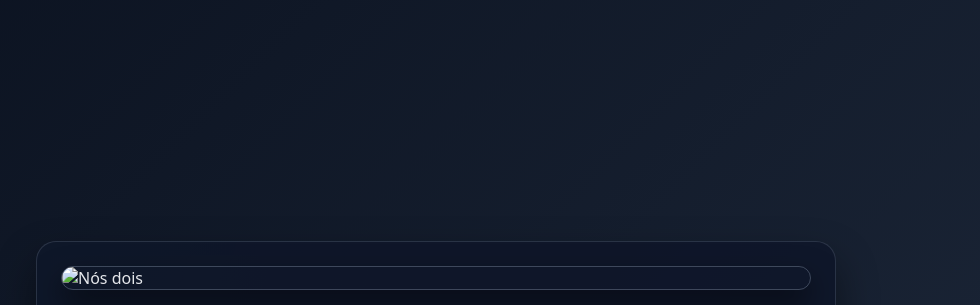
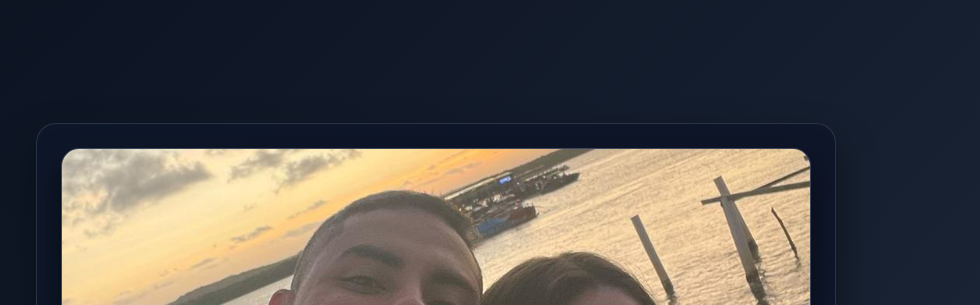
Before and after one commit to Andre-prog-dev/cartinha-gi, a plain HTML site: page index.html in a window 1280 px wide. Shown: the top 305 px of the page, without its empty margins (204-1184 px from the left). Drawn offline with Linux system fonts and the light colour scheme.

Commit message:
Update index.html

```diff
--- a/index.html
+++ b/index.html
@@ -156,7 +156,7 @@
     <!-- FOTO DE VOCÊS AQUI -->
     <div class="photo-container">
       <!-- Se o arquivo tiver outro nome, troque "foto.jpeg" pelo nome correto -->
-      <img src="foto.jpg" alt="Nós dois" class="photo" />
+      <img src="foto.jpeg" alt="Nós dois" class="photo" />
     </div>
 
     <div class="title-small">PARA</div>
```
